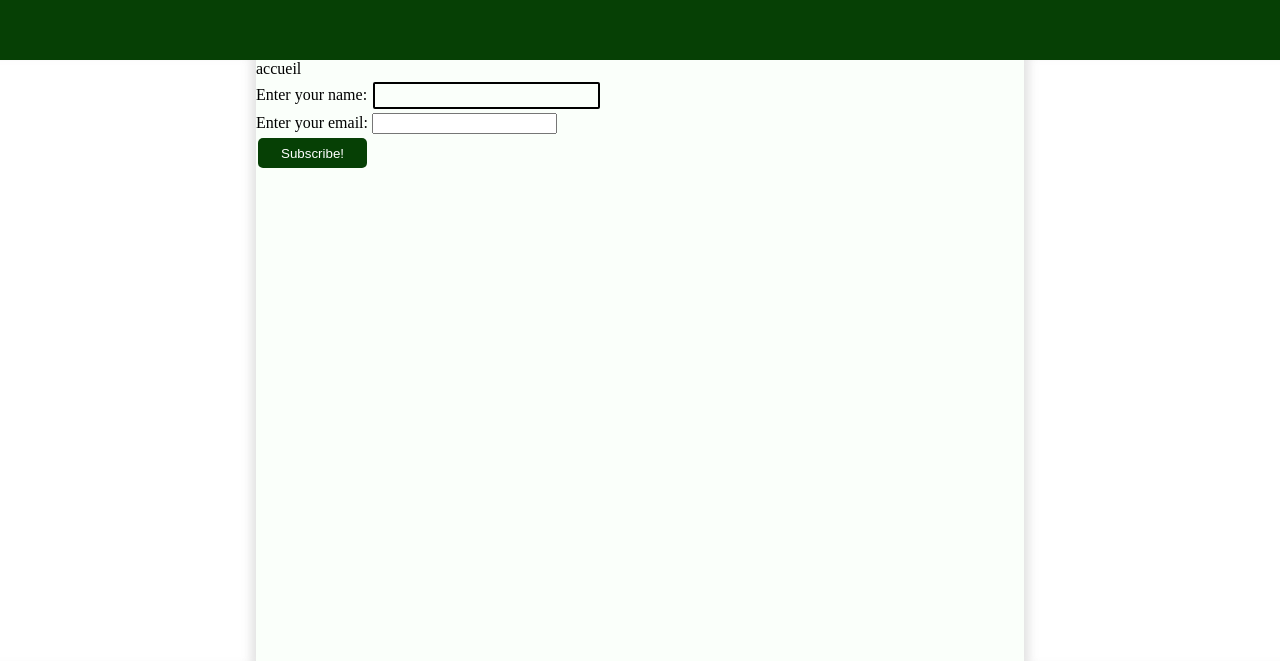
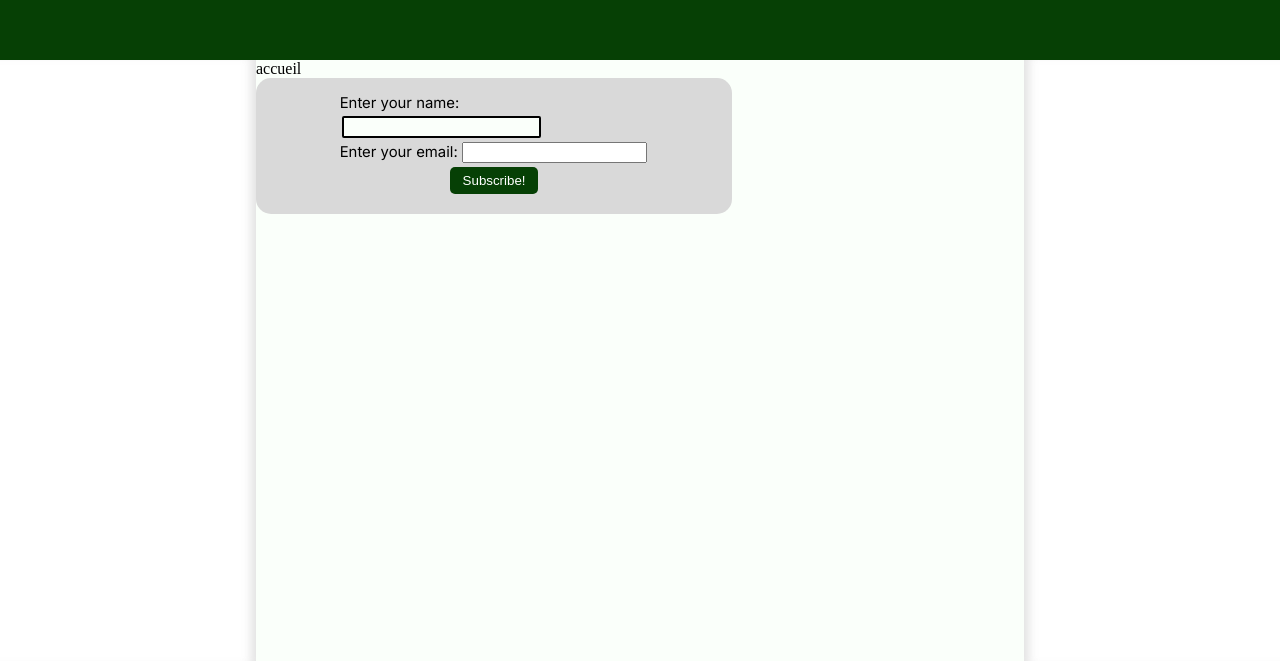
Before and after one commit to leoHerv/TechWebProjet, a Symfony app: template templates/MainTemplate/Anonyme/accueil.html.twig in a window 1280 px wide. Shown: the part 90-751 px from the top of the page. Run offline with Twig, Linux system fonts and the light colour scheme; the template is opened without the code that fills it, so the values that code supplies are empty; some libraries are stand-ins or nearby versions.

Commit message:
Add more Css to form

```diff
--- /dev/null
+++ b/public/css/Layouts/form.css
@@ -0,0 +1,45 @@
+.form{
+    background: #D9D9D9;
+    display: flex;
+    justify-content: center;
+    align-items: center;
+    padding: 1%;
+    width: 60%;
+    height: 20%;
+    border-radius: 15px;
+}
+
+.divButton{
+    display: flex;
+    justify-content: center;
+}
+
+input[type=button], input[type=submit], input[type=reset]{
+    background-color: #064005;
+    border: none;
+    color: white;
+    /*padding: 10px 30px;*/
+    padding: 2% 4%;
+    text-decoration: none;
+    margin: 4px 2px;
+    cursor: pointer;
+    border-radius: 5px;
+}
+
+input[type=text]{
+    background-color: #FAFFFA;
+    border: 2px solid black ;
+    color: white;
+    /*padding: 10px 30px;*/
+    padding: 0.5% 3%;
+    text-decoration: none;
+    margin: 4px 2px;
+    cursor: pointer;
+    border-radius: 2px;
+}
+
+label{
+    font-family: 'Inter', serif;
+    font-style: normal;
+    font-size: calc(0.6vw + 0.9vh);
+}
--- a/public/css/Layouts/layout.css
+++ b/public/css/Layouts/layout.css
@@ -47,29 +47,3 @@ html, body{
     background: #FAFFFA;
     flex-grow : 1;
 }
-
-/*Le css pour les formulaires*/
-
-input[type=button], input[type=submit], input[type=reset]{
-    background-color: #064005;
-    border: none;
-    color: white;
-    /*padding: 10px 30px;*/
-    padding: 1% 3%;
-    text-decoration: none;
-    margin: 4px 2px;
-    cursor: pointer;
-    border-radius: 5px;
-}
-
-input[type=text]{
-    background-color: #FAFFFA;
-    border: 2px solid black ;
-    color: white;
-    /*padding: 10px 30px;*/
-    padding: 0.5% 3%;
-    text-decoration: none;
-    margin: 4px 2px;
-    cursor: pointer;
-    border-radius: 2px;
-}
--- a/templates/MainTemplate/Anonyme/accueil.html.twig
+++ b/templates/MainTemplate/Anonyme/accueil.html.twig
@@ -1,8 +1,13 @@
 {% extends 'Base/base.html.twig' %}
 
+{% block css %}
+    {{ parent() }}
+    <link rel="stylesheet" href="{{ asset('css/Layouts/form.css') }}" />
+{% endblock %}
 
 {% block body %}
     <p>accueil</p>
+    <div class="form">
         <form action="" method="get" class="form-example">
             <div>
                 <label for="name">Enter your name: </label>
@@ -12,8 +17,9 @@
                 <label for="email">Enter your email: </label>
                 <input type="email" name="email" id="email" required>
             </div>
-        <div>
+            <div class="divButton">
                 <input type="submit" value="Subscribe!">
             </div>
         </form>
+    </div>
 {% endblock %}
```
Lines whose indentation alone changed are shown as unchanged.
